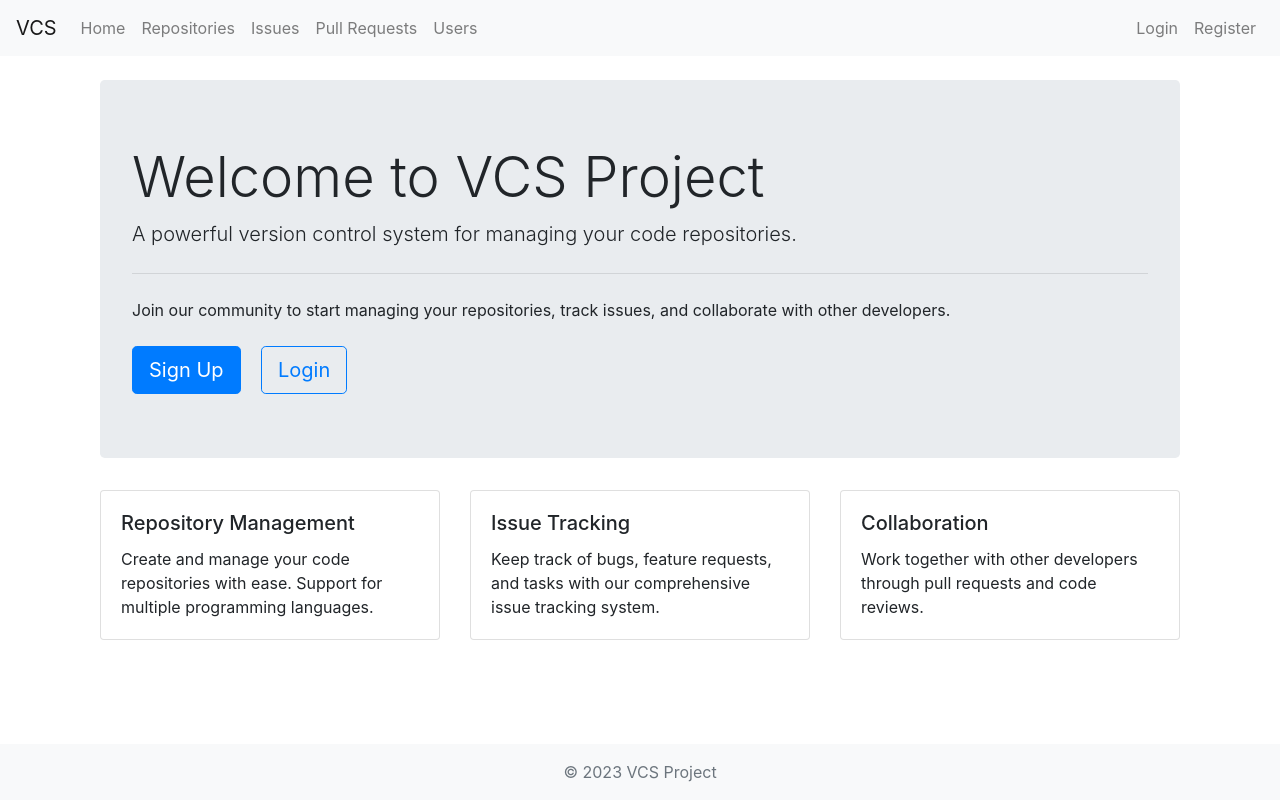
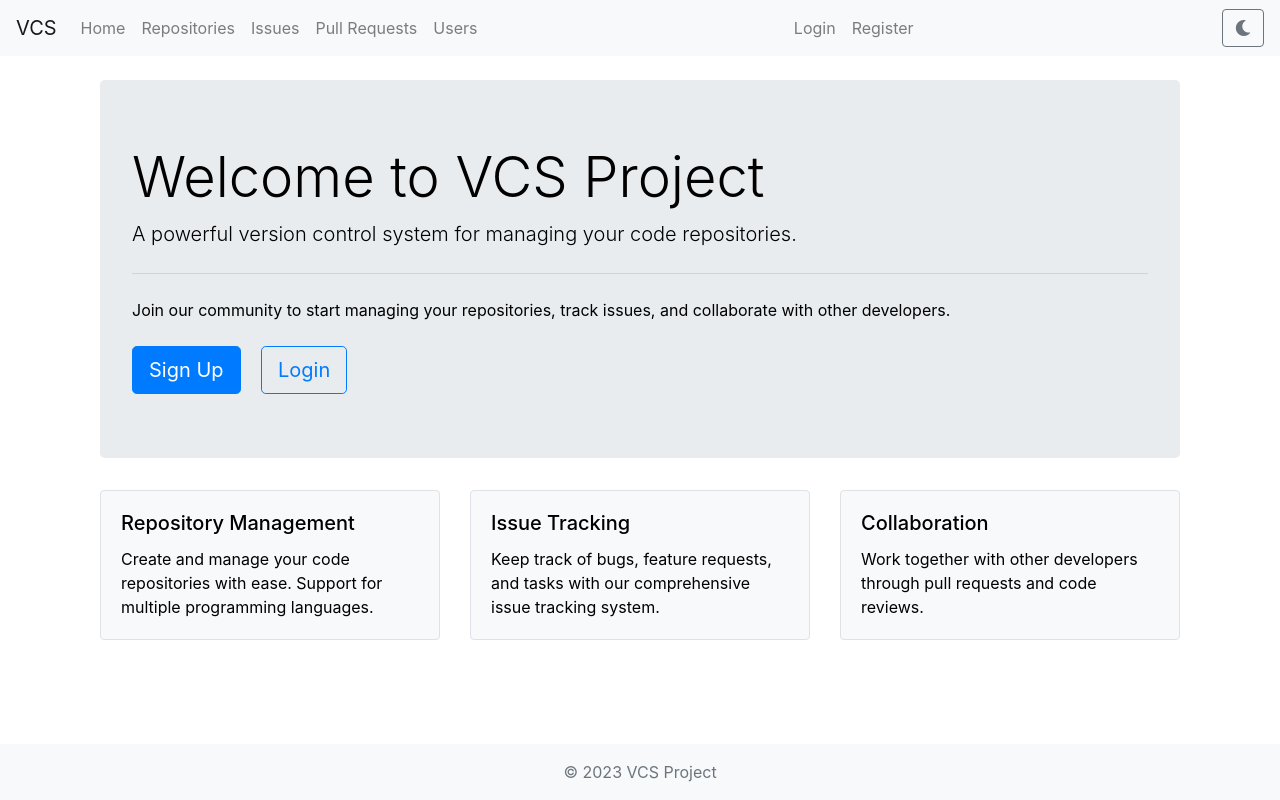
Before and after one commit to apachaihop/lab1, a PHP site: page / in a window 1280 px wide. Run offline with PHP 8.4, Linux system fonts and the light colour scheme; some libraries are stand-ins or nearby versions.

Commit message:
styles with cookie

```diff
--- a/includes/header.php
+++ b/includes/header.php
@@ -64,9 +64,11 @@ if (!isset($_SESSION['user_id'])) {
     $_SESSION['user_id'] = null;
     $_SESSION['is_admin'] = null;
 }
+
+$currentTheme = isset($_COOKIE['theme']) ? hash_equals(hash('sha256', 'dark'), $_COOKIE['theme']) ? 'dark' : 'light' : 'light';
 ?>
 <!DOCTYPE html>
-<html lang="en">
+<html lang="en" data-theme="<?= $currentTheme ?>">
 
 <head>
     <meta charset="UTF-8">
@@ -78,6 +80,44 @@ if (!isset($_SESSION['user_id'])) {
     <script src="https://code.jquery.com/jquery-3.5.1.min.js"></script>
     <script src="https://cdn.jsdelivr.net/npm/bootstrap@4.5.2/dist/js/bootstrap.bundle.min.js"></script>
     <link href="https://stackpath.bootstrapcdn.com/bootstrap/4.5.2/css/bootstrap.min.css" rel="stylesheet">
+    <style>
+        [data-theme="dark"] {
+            --bg-color: #1a1a1a;
+            --text-color: #ffffff;
+            --card-bg: #2d2d2d;
+            --border-color: #404040;
+            --navbar-bg: #2d2d2d;
+            --navbar-color: #ffffff;
+            --input-bg: #333333;
+            --input-color: #ffffff;
+            --modal-bg: #2d2d2d;
+            --modal-color: #ffffff;
+        }
+
+        [data-theme="light"] {
+            --bg-color: #ffffff;
+            --text-color: #000000;
+            --card-bg: #f8f9fa;
+            --border-color: #dee2e6;
+            --navbar-bg: #f8f9fa;
+            --navbar-color: #000000;
+            --input-bg: #ffffff;
+            --input-color: #000000;
+            --modal-bg: #ffffff;
+            --modal-color: #000000;
+        }
+
+        body {
+            background-color: var(--bg-color);
+            color: var(--text-color);
+        }
+
+        .card {
+            background-color: var(--card-bg);
+            border-color: var(--border-color);
+            color: var(--text-color);
+        }
+    </style>
 </head>
 
 <body>
@@ -117,7 +157,49 @@ if (!isset($_SESSION['user_id'])) {
                         <li class="nav-item"><a class="nav-link" href="/lab1/src/auth/register.php">Register</a></li>
                     <?php endif; ?>
                 </ul>
+                <div class="nav-item ml-auto">
+                    <button id="themeToggle" class="btn btn-outline-secondary">
+                        <i class="fas fa-moon" id="darkIcon"></i>
+                        <i class="fas fa-sun" id="lightIcon" style="display: none;"></i>
+                    </button>
+                </div>
             </div>
         </nav>
     </header>
     <main class="container">
+
+        <script>
+            document.addEventListener('DOMContentLoaded', function() {
+                const themeToggle = document.getElementById('themeToggle');
+                const darkIcon = document.getElementById('darkIcon');
+                const lightIcon = document.getElementById('lightIcon');
+
+                function setTheme(isDark) {
+                    document.documentElement.setAttribute('data-theme', isDark ? 'dark' : 'light');
+                    darkIcon.style.display = isDark ? 'none' : 'inline';
+                    lightIcon.style.display = isDark ? 'inline' : 'none';
+
+                    // Set secure cookie with hashed theme value
+                    const themeValue = isDark ? 'dark' : 'light';
+                    const hashedTheme = async () => {
+                        const encoder = new TextEncoder();
+                        const data = encoder.encode(themeValue);
+                        const hashBuffer = await crypto.subtle.digest('SHA-256', data);
+                        const hashArray = Array.from(new Uint8Array(hashBuffer));
+                        return hashArray.map(b => b.toString(16).padStart(2, '0')).join('');
+                    };
+
+                    hashedTheme().then(hash => {
+                        document.cookie = `theme=${hash}; path=/; secure; samesite=Strict; max-age=31536000`;
+                    });
+                }
+
+                themeToggle.addEventListener('click', function() {
+                    const currentTheme = document.documentElement.getAttribute('data-theme');
+                    setTheme(currentTheme === 'light');
+                });
+            });
+        </script>
+</body>
+
+</html>
--- a/styles/styles.css
+++ b/styles/styles.css
@@ -168,3 +168,120 @@ main {
 #fileContent::-webkit-scrollbar-thumb:hover {
     background: #555;
 }
+
+[data-theme="dark"] .modal-content {
+    background-color: var(--card-bg);
+    border-color: var(--border-color);
+}
+
+[data-theme="dark"] .modal-header {
+    border-bottom-color: var(--border-color);
+}
+
+[data-theme="dark"] .modal-footer {
+    border-top-color: var(--border-color);
+}
+
+[data-theme="dark"] .table {
+    color: var(--text-color);
+}
+
+[data-theme="dark"] .table-bordered {
+    border-color: var(--border-color);
+}
+
+[data-theme="dark"] .form-control {
+    background-color: var(--card-bg);
+    border-color: var(--border-color);
+    color: var(--text-color);
+}
+
+#themeToggle {
+    padding: 0.375rem 0.75rem;
+    border-radius: 0.25rem;
+    transition: all 0.15s ease-in-out;
+}
+
+[data-theme="dark"] #themeToggle {
+    color: #fff;
+    border-color: #fff;
+}
+
+[data-theme="dark"] {
+    /* Navbar styles */
+    .navbar {
+        background-color: var(--navbar-bg) !important;
+    }
+
+    .navbar-light .navbar-brand,
+    .navbar-light .navbar-nav .nav-link {
+        color: var(--navbar-color) !important;
+    }
+
+    /* Form controls */
+    .form-control {
+        background-color: var(--input-bg);
+        color: var(--input-color);
+        border-color: var(--border-color);
+    }
+
+    .form-control:focus {
+        background-color: var(--input-bg);
+        color: var(--input-color);
+    }
+
+    /* Tables */
+    .table {
+        color: var(--text-color);
+    }
+
+    .table-bordered th,
+    .table-bordered td {
+        border-color: var(--border-color);
+    }
+
+    /* Modal styles */
+    .modal-content {
+        background-color: var(--modal-bg);
+        color: var(--modal-color);
+    }
+
+    /* List group items */
+    .list-group-item {
+        background-color: var(--card-bg);
+        color: var(--text-color);
+        border-color: var(--border-color);
+    }
+
+    /* File preview */
+    .file-preview {
+        background-color: var(--card-bg);
+    }
+
+    #fileContent {
+        background-color: var(--card-bg);
+        color: var(--text-color);
+    }
+
+    /* Footer */
+    .footer {
+        background-color: var(--navbar-bg) !important;
+    }
+
+    .text-muted {
+        color: #a0a0a0 !important;
+    }
+
+    /* Scrollbar colors */
+    ::-webkit-scrollbar-track {
+        background: var(--card-bg);
+    }
+
+    ::-webkit-scrollbar-thumb {
+        background: #555;
+    }
+
+    ::-webkit-scrollbar-thumb:hover {
+        background: #666;
+    }
+}
```
Also changed, not shown: src/update_theme.php (added, +20 -0 lines).
